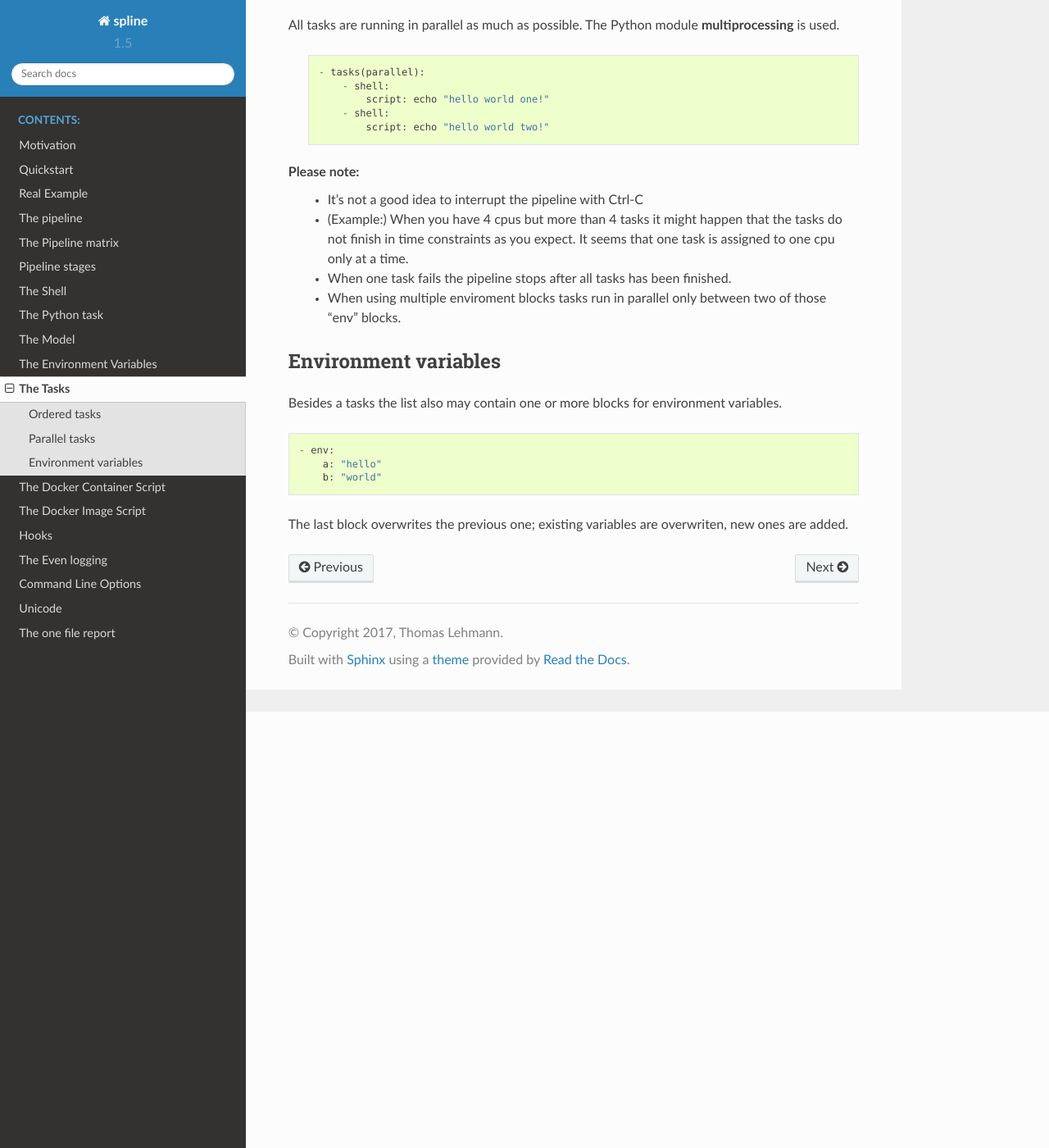
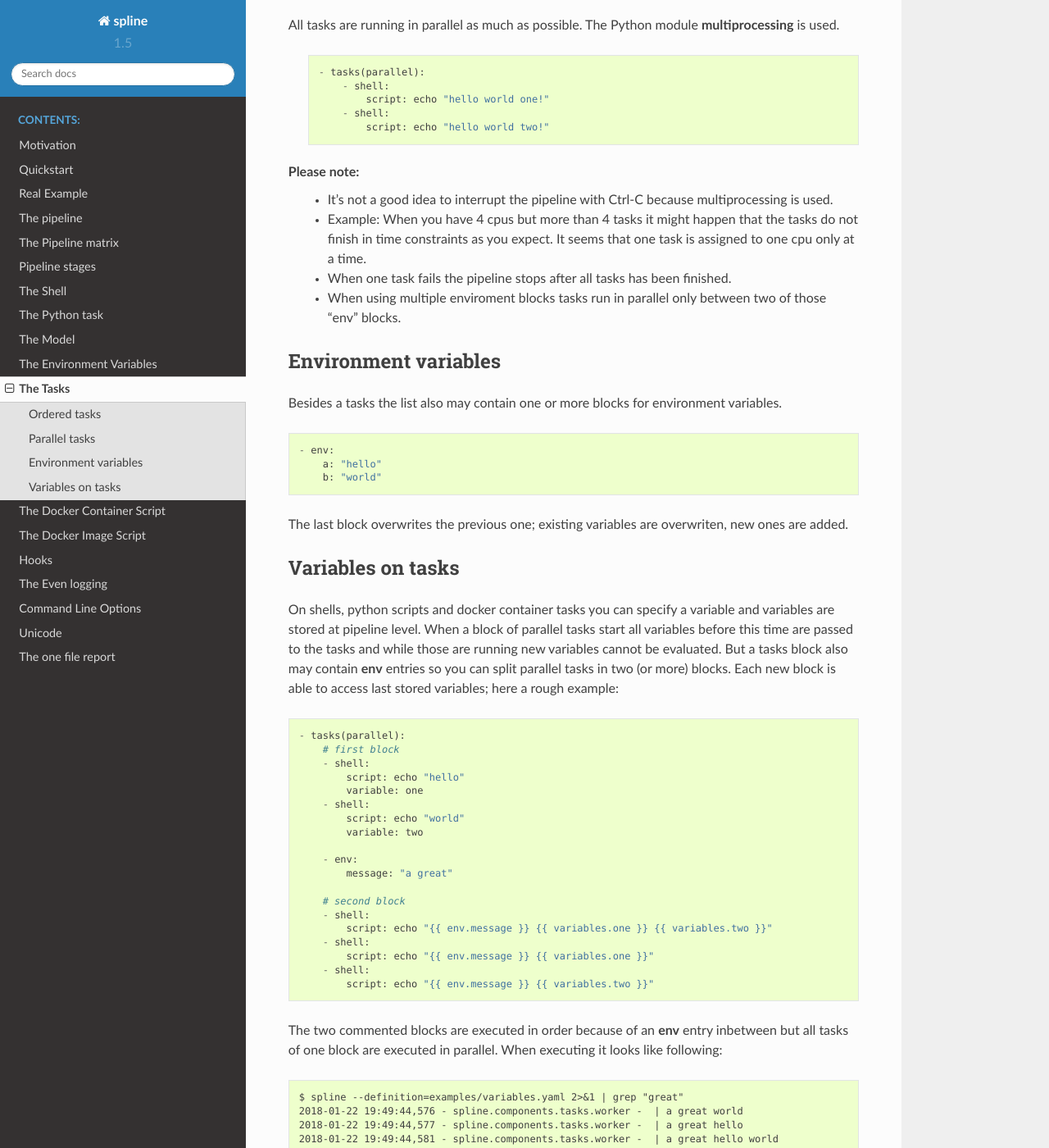
Before and after one commit to Nachtfeuer/pipeline, a Sphinx documentation site: the page built from docs/tasks.rst, in a window 1280 px wide and 1400 px high, scrolled down 532 px. Shown: the whole window at 82% size. Built offline with Sphinx 7.4.7 and the Read the Docs theme 2.0.0, drawn with Linux system fonts in a browser that asks for light colours.

Commit message:
#52: variable support for individual tasks

```diff
--- a/docs/docker_container.rst
+++ b/docs/docker_container.rst
@@ -3,7 +3,7 @@ The Docker Container Script
 
 Simple Example
 --------------
-The Docker container block is basically the same as the shell block with the exception
+The Docker container block **is basically the same** as the shell block with the exception
 that a simple wrapper code is injected for Running the Docker container. Assume
 following block as an example:
 
--- a/docs/tasks.rst
+++ b/docs/tasks.rst
@@ -33,7 +33,8 @@ Python module **multiprocessing** is used.
 
 **Please note**:
  - It's not a good idea to interrupt the pipeline with Ctrl-C
- - (Example:) When you have 4 cpus but more than 4 tasks it might happen
+   because multiprocessing is used.
+ - Example: When you have 4 cpus but more than 4 tasks it might happen
    that the tasks do not finish in time constraints as you expect. It
    seems that one task is assigned to one cpu only at a time.
  - When one task fails the pipeline stops after all tasks has been
@@ -53,3 +54,44 @@ Besides a tasks the list also may contain one or more blocks for environment var
 
 The last block overwrites the previous one; existing variables
 are overwriten, new ones are added.
+
+Variables on tasks
+------------------
+On shells, python scripts and docker container tasks you can specify a variable and
+variables are stored at pipeline level. When a block of parallel tasks start all
+variables before this time are passed to the tasks and while those are running new
+variables cannot be evaluated. But a tasks block also may contain **env** entries
+so you can split parallel tasks in two (or more) blocks. Each new block is able
+to access last stored variables; here a rough example:
+
+::
+
+    - tasks(parallel):
+        # first block
+        - shell:
+            script: echo "hello"
+            variable: one
+        - shell:
+            script: echo "world"
+            variable: two
+
+        - env:
+            message: "a great"
+
+        # second block
+        - shell:
+            script: echo "{{ env.message }} {{ variables.one }} {{ variables.two }}"
+        - shell:
+            script: echo "{{ env.message }} {{ variables.one }}"
+        - shell:
+            script: echo "{{ env.message }} {{ variables.two }}"
+
+The two commented blocks are executed in order because of an **env** entry inbetween
+but all tasks of one block are executed in parallel. When executing it looks like following:
+
+::
+
+    $ spline --definition=examples/variables.yaml 2>&1 | grep "great"
+    2018-01-22 19:49:44,576 - spline.components.tasks.worker -  | a great world
+    2018-01-22 19:49:44,577 - spline.components.tasks.worker -  | a great hello
+    2018-01-22 19:49:44,581 - spline.components.tasks.worker -  | a great hello world
```
Also changed, not shown: docs/python.rst (+10 -5 lines), docs/shell.rst (+15 -1 lines), 10 other files.
